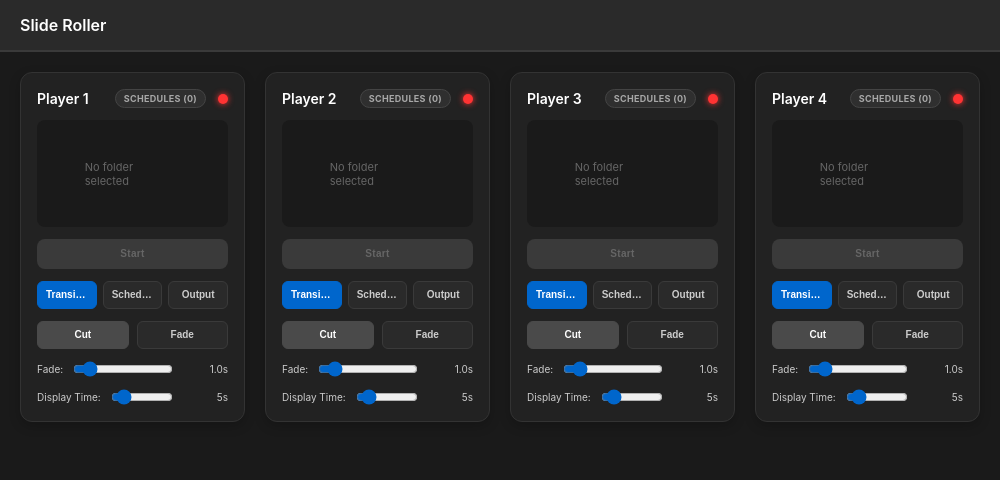
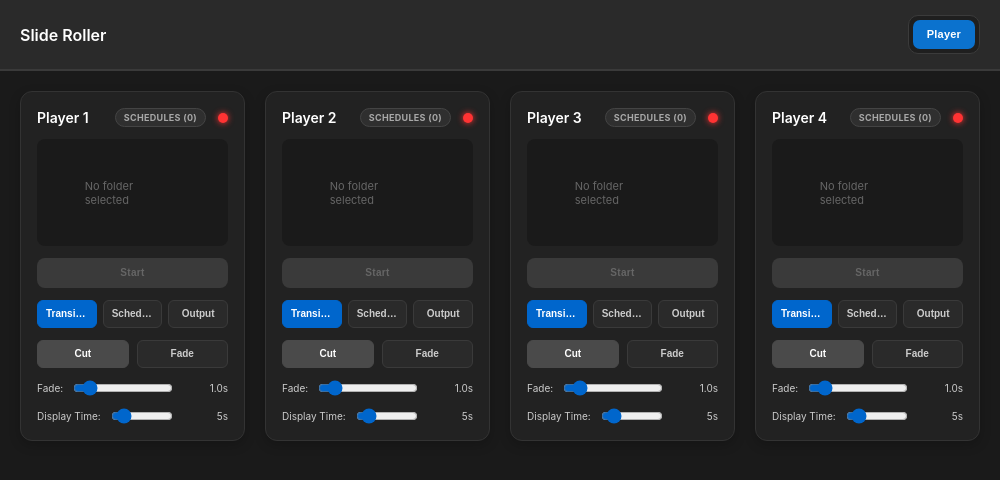
Before and after one commit to jdnelson19/SlideRoller, an Electron app: page src/renderer/index.html in a window 1000 px wide. Drawn offline with Linux system fonts and the light colour scheme; no server answers.

Commit message:
Restore player outputs at startup and remove monitor feature

```diff
--- a/src/renderer/index.html
+++ b/src/renderer/index.html
@@ -9,10 +9,22 @@
   <body>
     <div class="menu-bar">
       <h1>Slide Roller</h1>
+      <div class="segment-tabs" role="tablist" aria-label="Main app sections">
+        <button
+          id="segment-tab-player"
+          class="segment-tab-btn active"
+          role="tab"
+          aria-selected="true"
+          data-segment="player"
+        >
+          Player
+        </button>
+      </div>
     </div>
     <div class="app-container">
-      <!-- Players Container -->
-      <div class="players-container">
+      <section id="app-segment-player" class="app-segment active" role="tabpanel">
+        <!-- Players Container -->
+        <div class="players-container">
         <div class="player-card" data-player-id="1">
           <div class="player-header">
             <h2 class="player-name" title="Double-click to edit">Player 1</h2>
@@ -392,7 +404,9 @@
             </div>
           </div>
         </div>
-      </div>
+        </div>
+      </section>
+
     </div>
 
     <!-- Color Picker Modal -->
--- a/src/renderer/renderer.js
+++ b/src/renderer/renderer.js
@@ -122,6 +122,7 @@ function setupDebugLogBridge() {
 // Initialize players
 document.addEventListener('DOMContentLoaded', async () => {
   setupDebugLogBridge();
+  setupMainSegments();
   initializePlayers();
   setupAppScaling();
   await loadOutputOptions();
@@ -263,6 +264,28 @@ function setupAppScaling() {
 
   resize();
 }
+
+function setupMainSegments() {
+  const playerButton = document.getElementById('segment-tab-player');
+  const playerPanel = document.getElementById('app-segment-player');
+
+  if (playerButton) {
+    playerButton.classList.add('active');
+    playerButton.setAttribute('aria-selected', 'true');
+  }
+
+  if (playerPanel) {
+    playerPanel.classList.add('active');
+    playerPanel.setAttribute('aria-hidden', 'false');
+  }
+
+  if (typeof window.__applyAppScale === 'function') {
+    window.requestAnimationFrame(() => {
+      window.__applyAppScale();
+    });
+  }
+}
+
 function getPlayerViewPayload(playerId, playerCard) {
   const previewImages = Array.from(playerCard.querySelectorAll('.preview-image'));
   const visibleImage =
@@ -2493,7 +2516,18 @@ async function restorePlayerOutput(playerId) {
 
   // Restore output selection
   const outputSelect = playerCard.querySelector('.output-select');
-  if (outputSelect && state.outputSelection && state.outputSelection.startsWith('display:')) {
+  if (
+    outputSelect &&
+    state.outputSelection &&
+    (state.outputSelection.startsWith('display:') || state.outputSelection.startsWith('decklink:'))
+  ) {
+    if (!outputSelect.querySelector(`option[value="${state.outputSelection}"]`)) {
+      console.warn(
+        `Skipping output restore for player ${playerId}: option ${state.outputSelection} is not available.`
+      );
+      return;
+    }
+
     outputSelect.value = state.outputSelection;
     // Re-trigger the output setup if it was previously configured
     await handleOutputChange(playerId, state.outputSelection, playerCard);
--- a/src/renderer/styles.css
+++ b/src/renderer/styles.css
@@ -32,6 +32,14 @@ button {
   will-change: transform;
   display: flex;
   flex-direction: column;
+}
+
+.app-segment {
+  display: none;
+}
+
+.app-segment.active {
+  display: block;
 }
 
 .players-container {
@@ -203,6 +211,37 @@ body.always-on-top .menu-bar {
 .menu-bar h1 {
   font-size: clamp(16px, 1.5vw, 24px);
   font-weight: 600;
+}
+
+.segment-tabs {
+  display: inline-flex;
+  gap: 8px;
+  align-items: center;
+  background: #1f1f1f;
+  border: 1px solid #3b3b3b;
+  border-radius: 10px;
+  padding: 4px;
+}
+
+.segment-tab-btn {
+  border: none;
+  background: transparent;
+  color: #d4d4d4;
+  padding: 8px 14px;
+  border-radius: 7px;
+  cursor: pointer;
+  font-size: clamp(11px, 0.86vw, 14px);
+  font-weight: 700;
+  letter-spacing: 0.2px;
+}
+
+.segment-tab-btn.active {
+  background: #0b72ce;
+  color: #ffffff;
+}
+
+.segment-tab-btn:hover:not(.active) {
+  background: #2d2d2d;
 }
 
 .menu-btn {
```
Also changed, not shown: src/main/main.js (+63 -0 lines).
